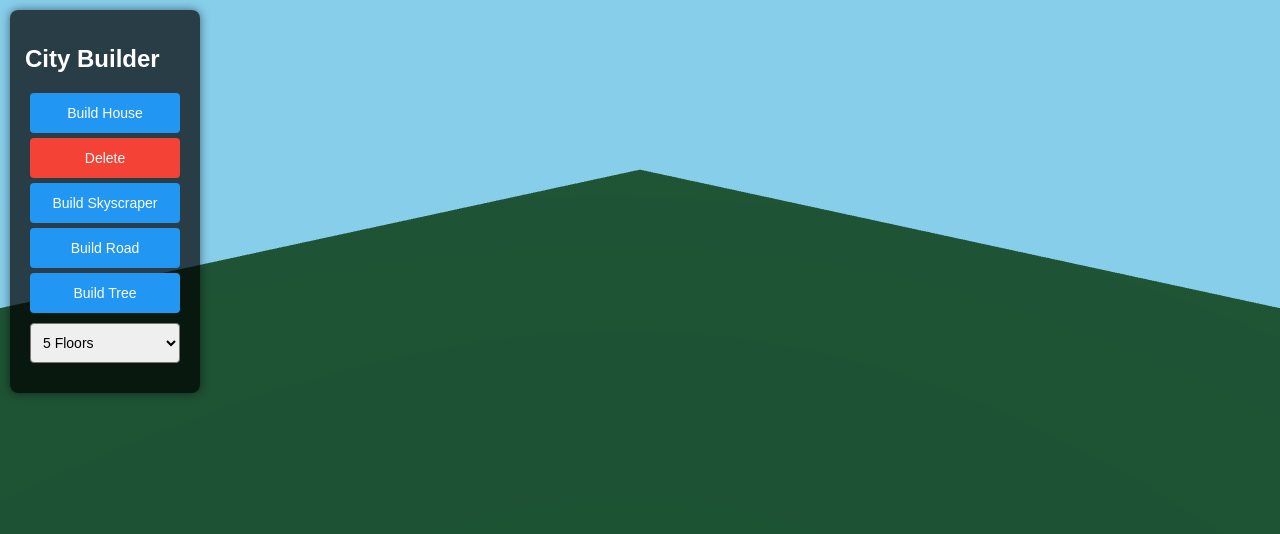
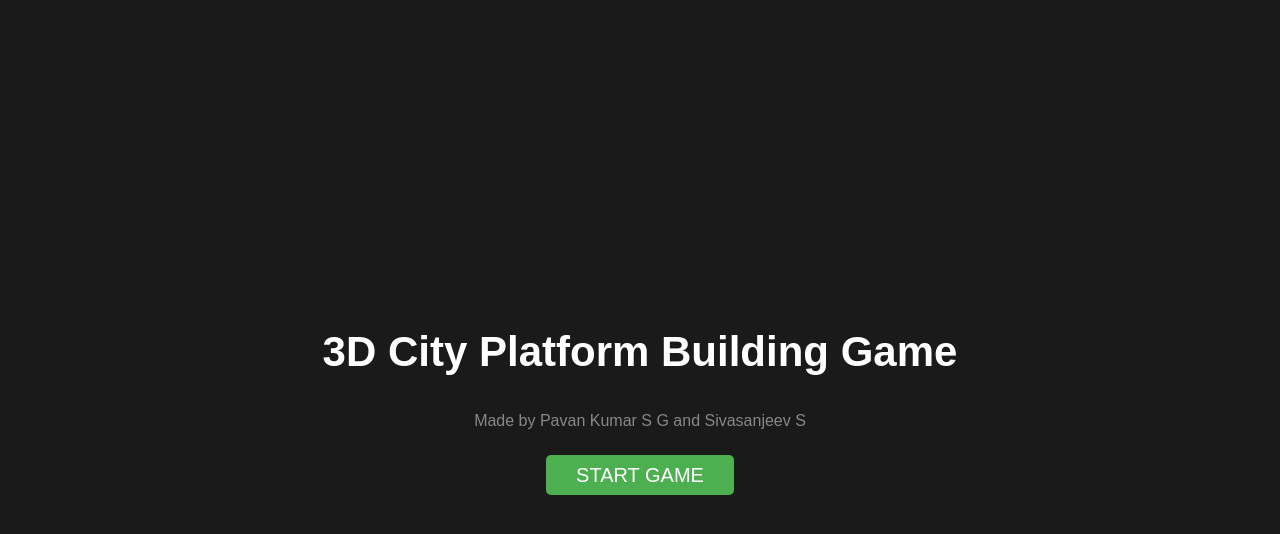
Before and after one commit to sivasanjeevs/3D-City-Builder, a website built with Vite: page index.html in a window 1280 px wide. Built offline with nearby package versions, Linux system fonts and the light colour scheme; animation ran at ten frames a second.

Commit message:
fe updates

```diff
--- a/index.html
+++ b/index.html
@@ -9,9 +9,52 @@
             margin: 0;
             overflow: hidden;
             font-family: Arial, sans-serif;
+            background-color: #1a1a1a;
+            color: white;
         }
         canvas {
             display: block;
+        }
+        #landing-page {
+            position: fixed;
+            top: 0;
+            left: 0;
+            width: 100%;
+            height: 100%;
+            display: flex;
+            flex-direction: column;
+            justify-content: center;
+            align-items: center;
+            background-color: #1a1a1a;
+            z-index: 1000;
+        }
+        .title {
+            font-size: 42px;
+            margin-bottom: 20px;
+            text-align: center;
+        }
+        .credits {
+            font-size: 16px;
+            margin-bottom: 20px;
+            color: #888;
+        }
+        .start-button {
+            padding: 10px 30px;
+            font-size: 20px;
+            background-color: #4CAF50;
+            color: white;
+            border: none;
+            border-radius: 5px;
+            cursor: pointer;
+            transition: background-color 0.3s;
+            text-align: center;
+            line-height: 1;
+            width: auto;
+            height: auto;
+            display: inline-block;
+        }
+        .start-button:hover {
+            background-color: #45a049;
         }
         #ui {
             position: absolute;
@@ -22,6 +65,7 @@
             color: white;
             border-radius: 8px;
             box-shadow: 0 0 10px rgba(0,0,0,0.5);
+            display: none;
         }
         button {
             margin: 5px;
@@ -34,11 +78,17 @@
             transition: background 0.3s;
             width: 150px;
             height: 40px;
-            font-size: 14px;
+            font-size: 12px;
             display: block;
+            white-space: nowrap;
+            overflow: hidden;
+            text-overflow: ellipsis;
+        }
+        #head{
+            text-align: center;
         }
         button:hover {
-            background: #64B5F6;
+            background: #4CAF50;
         }
         button.active {
             background: blueviolet;
@@ -48,7 +98,7 @@
             background: #f44336;
         }
         #delete-btn:hover {
-            background: #ef5350;
+            background: #4CAF50;
         }
         #delete-btn.active {
             background: #d32f2f;
@@ -60,7 +110,7 @@
             border-radius: 4px;
             width: 150px;
             height: 40px;
-            font-size: 14px;
+            font-size: 12px;
         }
         #instructions {
             margin-top: 10px;
@@ -70,13 +120,19 @@
     </style>
 </head>
 <body>
+    <div id="landing-page">
+        <h1 class="title">3D City Platform Building Game</h1>
+        <p class="credits">Made by Pavan Kumar S G and Sivasanjeev S</p>
+        <button class="start-button" onclick="startGame()">START GAME</button>
+    </div>
+
     <div id="ui">
-        <h2>City Builder</h2>
-        <button id="build-house">Build House</button>
-        <button id="delete-btn">Delete</button>
-        <button id="build-skyscraper">Build Skyscraper</button>
-        <button id="build-road">Build Road</button>
-        <button id="build-tree">Build Tree</button>
+        <h2 id="head">City Builder</h2>
+        <button id="build-house">BUILD HOUSE</button>
+        <button id="build-skyscraper">BUILD SKYSCRAPER</button>
+        <button id="build-road">BUILD ROAD</button>
+        <button id="build-tree">BUILD TREE</button>
+        <button id="delete-btn">DELETE</button>
         <select id="floors-select">
             <option value="5">5 Floors</option>
             <option value="6">6 Floors</option>
@@ -85,10 +141,15 @@
             <option value="9">9 Floors</option>
             <option value="10">10 Floors</option>
         </select>
-        <div id="instructions">
+        <div id="instructions"></div>
+    </div>
 
-        </div>
-    </div>
     <script type="module" src="./src/main.js"></script>
+    <script>
+        function startGame() {
+            document.getElementById('landing-page').style.display = 'none';
+            document.getElementById('ui').style.display = 'block';
+        }
+    </script>
 </body>
 </html>
--- a/src/game/InputHandler.js
+++ b/src/game/InputHandler.js
@@ -397,7 +397,6 @@ export class InputHandler {
             return; // Don't process the click if it was on a button
         }
 
-        if (this.isDeleteMode) {
         this.mouse.x = (event.clientX / window.innerWidth) * 2 - 1;
         this.mouse.y = -(event.clientY / window.innerHeight) * 2 + 1;
 
@@ -405,13 +404,19 @@ export class InputHandler {
         const intersects = this.raycaster.intersectObjects(this.scene.children, true);
 
         if (intersects.length > 0) {
+            if (this.isDeleteMode) {
                 const clickedObject = intersects[0].object;
+
+                // Check if the clicked object is the ground
+                if (clickedObject.geometry instanceof THREE.PlaneGeometry) {
+                    return; // Don't delete if it's the ground
+                }
+
                 let objectToDelete = clickedObject;
                 while (objectToDelete.parent && objectToDelete.parent !== this.scene) {
                     objectToDelete = objectToDelete.parent;
                 }
 
-                if (objectToDelete !== this.scene.children[0]) {
                 this.scene.remove(objectToDelete);
 
                 const buildingIndex = this.buildings.indexOf(objectToDelete);
@@ -423,18 +428,9 @@ export class InputHandler {
                 if (roadIndex !== -1) {
                     this.roads.splice(roadIndex, 1);
                 }
-                }
-            }
                 return;
             }
 
-        this.mouse.x = (event.clientX / window.innerWidth) * 2 - 1;
-        this.mouse.y = -(event.clientY / window.innerHeight) * 2 + 1;
-
-        this.raycaster.setFromCamera(this.mouse, this.camera);
-        const intersects = this.raycaster.intersectObjects(this.scene.children);
-
-        if (intersects.length > 0) {
             if (this.selectedBuildingType === 'house') {
                 const point = intersects[0].point;
                 const building = this.buildingManager.createBuilding('house');
--- a/src/main.js
+++ b/src/main.js
@@ -10,8 +10,13 @@ class Game {
             console.log('Initializing game...');
             this.scene = new THREE.Scene();
             this.camera = new THREE.PerspectiveCamera(75, window.innerWidth / window.innerHeight, 0.1, 1000);
+
+            // Add fog to the scene
+            const fogColor = 0x87CEEB; // Match sky color
+            this.scene.fog = new THREE.FogExp2(fogColor, 0.015); // Exponential fog
+
             this.renderer = new THREE.WebGLRenderer({ antialias: true });
-            this.renderer.setClearColor(0x87CEEB); // Sky blue background
+            this.renderer.setClearColor(fogColor); // Sky blue background matching fog
             this.renderer.shadowMap.enabled = true;
             this.renderer.shadowMap.type = THREE.PCFSoftShadowMap;
             this.controls = new OrbitControls(this.camera, this.renderer.domElement);
```
Lines whose indentation alone changed are shown as unchanged.
